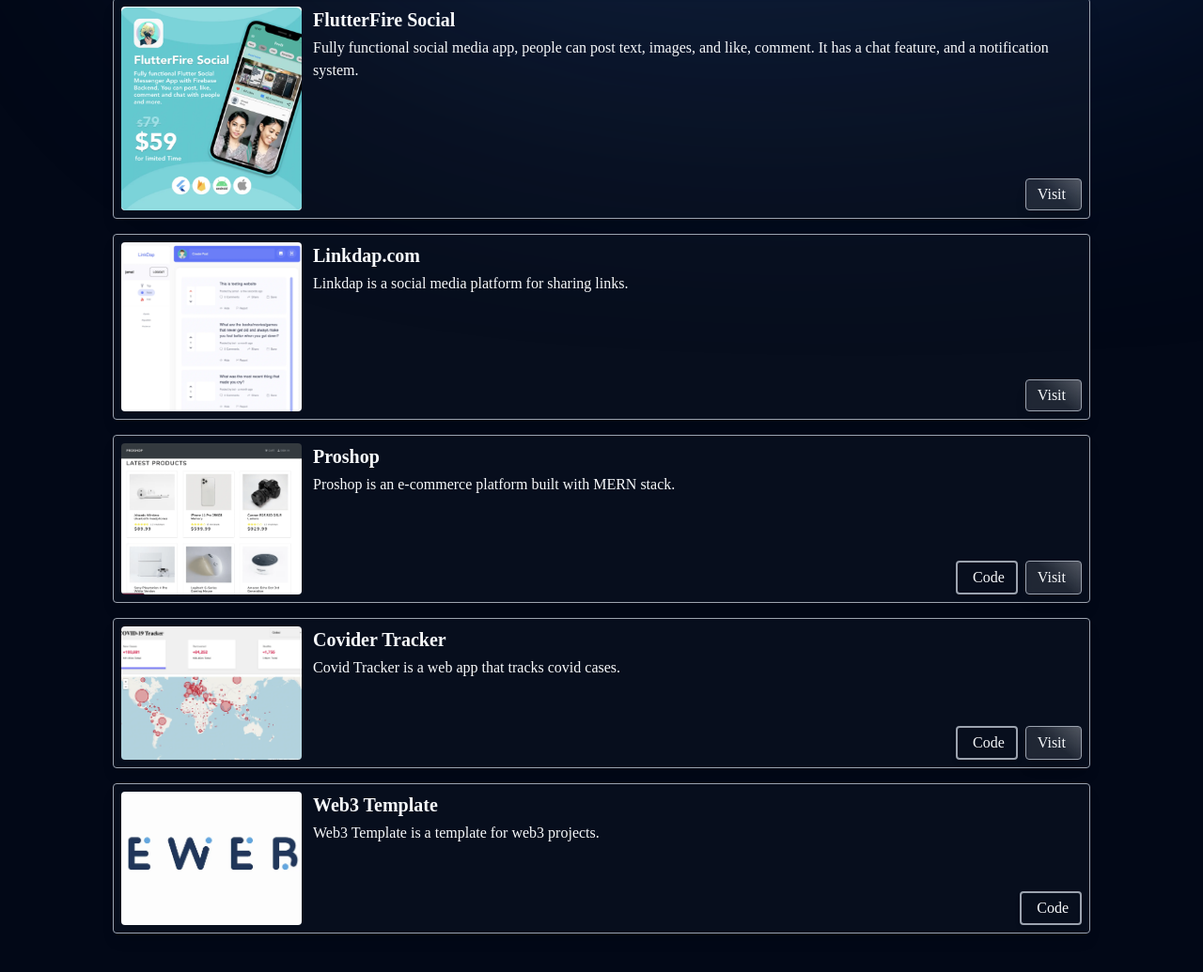
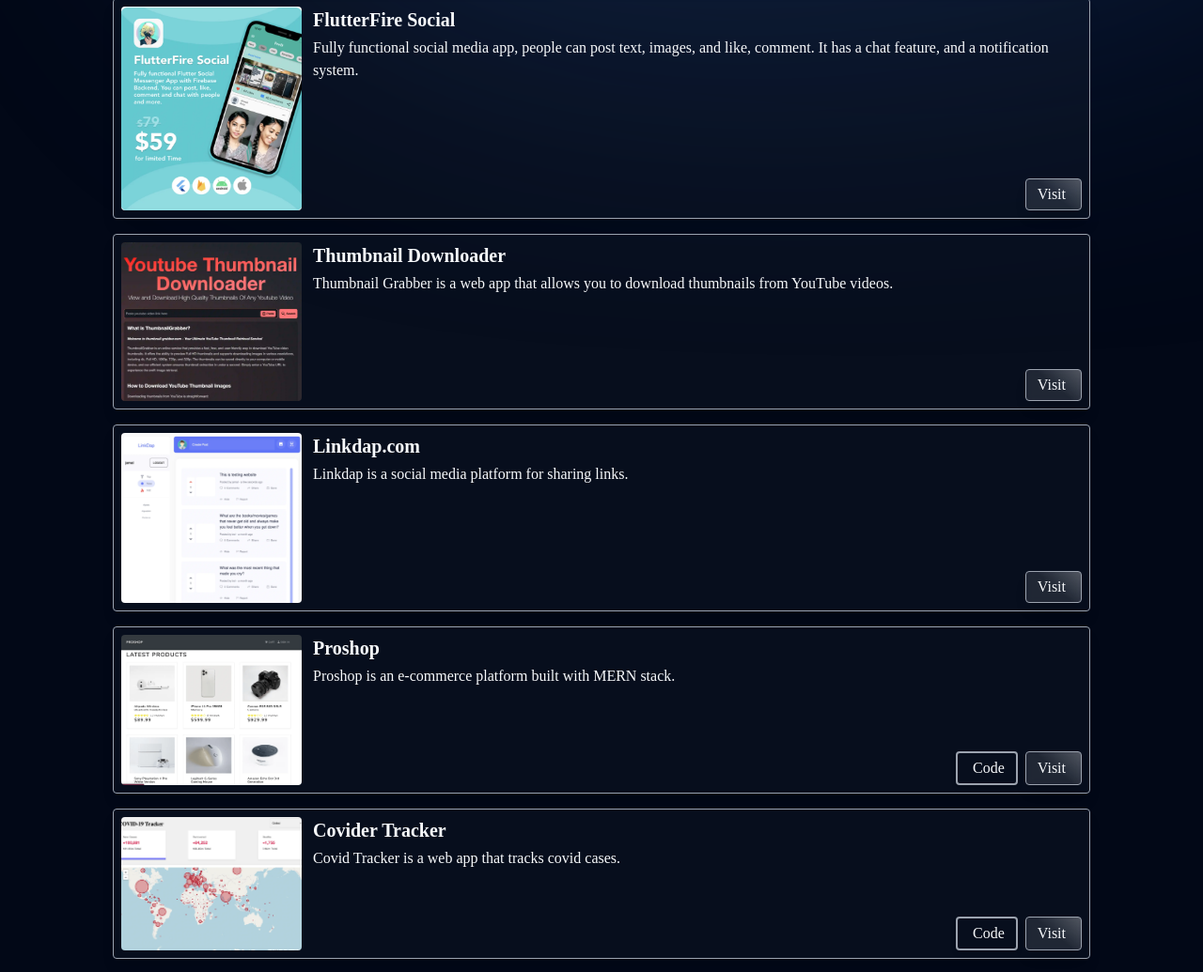
Before and after one commit to ShrJamal/shrjamal.com, an Astro site: page / in a window 1280 px wide. Shown: the part 673-1708 px from the top of the page at 94% size. Built offline with nearby package versions, Linux system fonts and the light colour scheme; Astro itself is replaced by a stand-in of ours.

Commit message:
feat: add thumbnail-grabber

```diff
--- a/src/pages/_home/components/Projects.astro
+++ b/src/pages/_home/components/Projects.astro
@@ -1,6 +1,7 @@
 ---
 import { Image } from 'astro:assets'
 import _2048club from '~/assets/imgs/2048club.webp'
+import thumbnailGrabber from '~/assets/imgs/thumbnail-grabber.webp'
 import CovidTrackerImg from '~/assets/imgs/covid-tracker.webp'
 import FluterFireImg from '~/assets/imgs/flutter-social.webp'
 import LinkdapImg from '~/assets/imgs/linkdap.webp'
@@ -32,6 +33,18 @@ const projects = [
       'icon-[logos--firebase]',
       'icon-[logos--android-icon]',
       'icon-[logos--ios]',
+    ],
+  },
+  {
+    name: 'Thumbnail Downloader',
+    src: 'https://thumbnail-grabber.com',
+    img: thumbnailGrabber,
+    description:
+      'Thumbnail Grabber is a web app that allows you to download thumbnails from YouTube videos.',
+    techs: [
+      'icon-[logos--astro]',
+      'icon-[logos--svelte]',
+      'icon-[logos--cloudflare-icon]',
     ],
   },
   {
```
Also changed, not shown: src/assets/imgs/thumbnail-grabber.webp (added).
